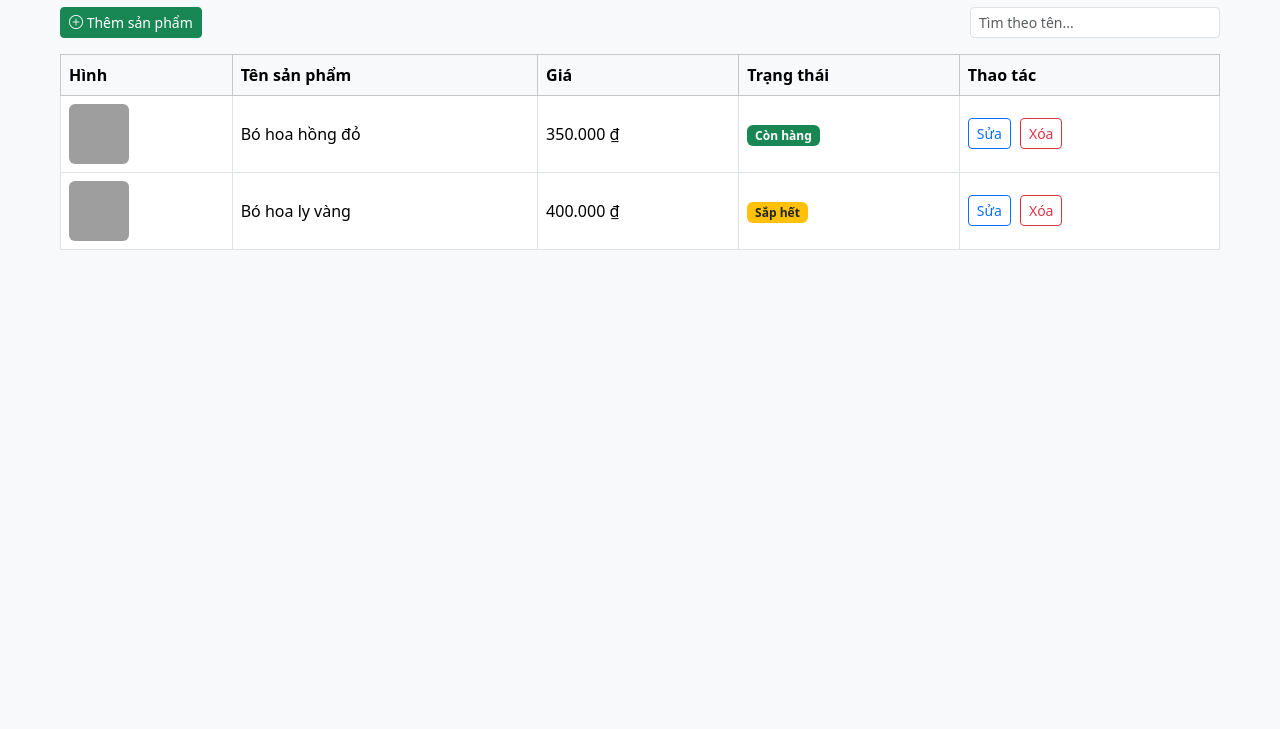
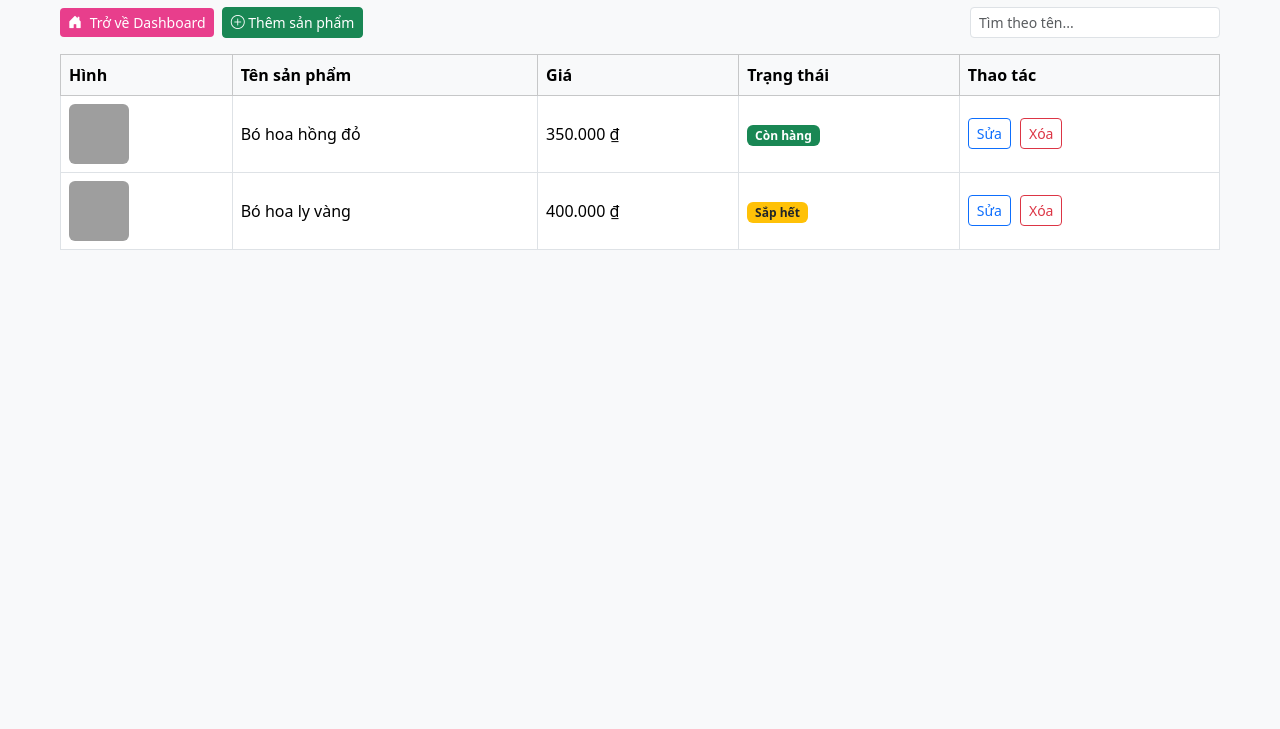
Before and after one commit to XuanHuyenDang/LaptrinhWebProject, a plain HTML site: page flower-shop/admin/admin-products.html in a window 1280 px wide. Shown: the part 71-800 px from the top of the page. Drawn offline with nearby package versions, Linux system fonts and the light colour scheme; grey boxes are pictures that could not be loaded.

Commit message:
update button

```diff
--- a/flower-shop/admin/admin-products.html
+++ b/flower-shop/admin/admin-products.html
@@ -10,17 +10,37 @@
     body { background-color: #f8f9fa; }
     main { padding: 20px; max-width: 1200px; margin: 0 auto; }
     .btn-custom { margin-right: 5px; }
+
+    .btn-dashboard {
+      background-color: #e83e8c; /* Hồng chính */
+      color: white;
+      border: none;
+      transition: all 0.2s ease-in-out;
+    }
+    .btn-dashboard:hover {
+      background-color: #d63384; /* Hồng đậm hơn khi hover */
+      color: white;
+      transform: scale(1.03);
+    }
   </style>
 </head>
 <body>
 
 <main>
+
   <h3 class="mb-4"><i class="bi bi-box-seam me-2"></i>Quản lý sản phẩm</h3>
+  <div class="mb-3 d-flex justify-content-between align-items-center">
+    <div class="d-flex align-items-center">
 
-  <div class="mb-3 d-flex justify-content-between align-items-center">
-    <div>
-      <a href="admin-add-product.html" class="btn btn-success btn-sm"><i class="bi bi-plus-circle"></i> Thêm sản phẩm</a>
+      <a href="admin-dashboard.html" class="btn btn-dashboard btn-sm me-2">
+        <i class="bi bi-house-door-fill me-1"></i> Trở về Dashboard
+      </a>
+
+      <a href="admin-add-product.html" class="btn btn-success btn-sm">
+        <i class="bi bi-plus-circle"></i> Thêm sản phẩm
+      </a>
     </div>
+
     <div style="width: 250px;">
       <input type="text" class="form-control form-control-sm" placeholder="Tìm theo tên...">
     </div>
```
Also changed, not shown: flower-shop/admin/admin-bohoa.html (+1 -1 lines), flower-shop/admin/admin-chauhoa.html (+1 -1 lines), flower-shop/admin/admin-giohoa.html (+1 -1 lines), flower-shop/chat.html (+13 -2 lines).
